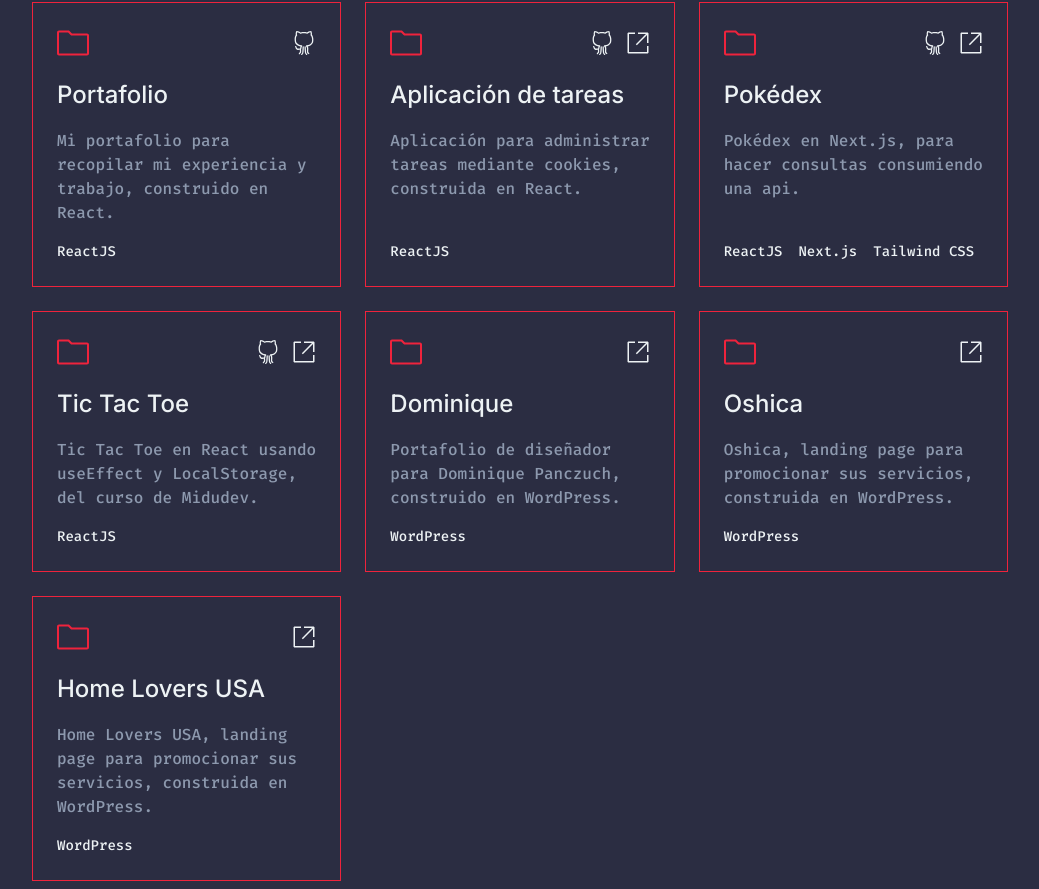
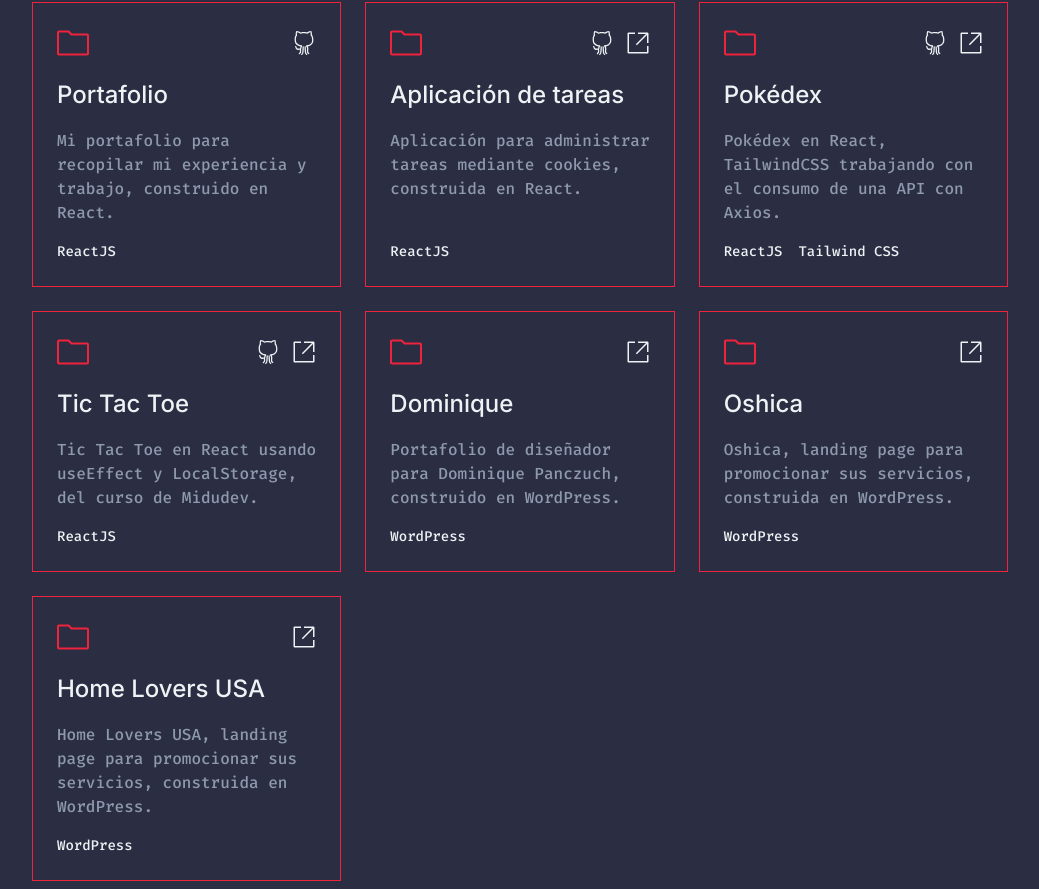
Before and after one commit to carlosamarto/portfolio, a React (Vite) app: page / in a window 1280 px wide. Shown: the part 1777-2666 px from the top of the page, without its empty margins (120-1159 px from the left). Built offline with nearby package versions, Linux system fonts and the light colour scheme.

Commit message:
Update/WPI: Mock

```diff
--- a/src/Mocks/index.js
+++ b/src/Mocks/index.js
@@ -52,11 +52,11 @@ export const content = {
 					technologies: ["ReactJS"],
 				},
 				{
-					website: "https://pokedex-app-rouge.vercel.app/",
-					github: "https://github.com/carlosmrtzodev/pokedex-app",
+					website: "https://pokedex-pearl-two.vercel.app/",
+					github: "https://github.com/carlosmrtzor/pokedex",
 					title: "Pokédex",
-					description: "Pokédex in Next.js to make consults by consuming an api.",
-					technologies: ["ReactJS", "Next.js", "Tailwind CSS"],
+					description: "Pokédex in React, TailwindCSS working with the consumption of an API with Axios.",
+					technologies: ["ReactJS", "Tailwind CSS"],
 				},
 				{
 					website: "https://tic-tac-toe-five-rosy.vercel.app/",
@@ -158,11 +158,11 @@ export const content = {
 					technologies: ["ReactJS"],
 				},
 				{
-					website: "https://pokedex-app-rouge.vercel.app/",
-					github: "https://github.com/carlosmrtzodev/pokedex-app",
+					website: "https://pokedex-pearl-two.vercel.app/",
+					github: "https://github.com/carlosmrtzor/pokedex",
 					title: "Pokédex",
-					description: "Pokédex en Next.js, para hacer consultas consumiendo una api.",
-					technologies: ["ReactJS", "Next.js", "Tailwind CSS"],
+					description: "Pokédex en React, TailwindCSS trabajando con el consumo de una API con Axios.",
+					technologies: ["ReactJS", "Tailwind CSS"],
 				},
 				{
 					website: "https://tic-tac-toe-five-rosy.vercel.app/",
```
